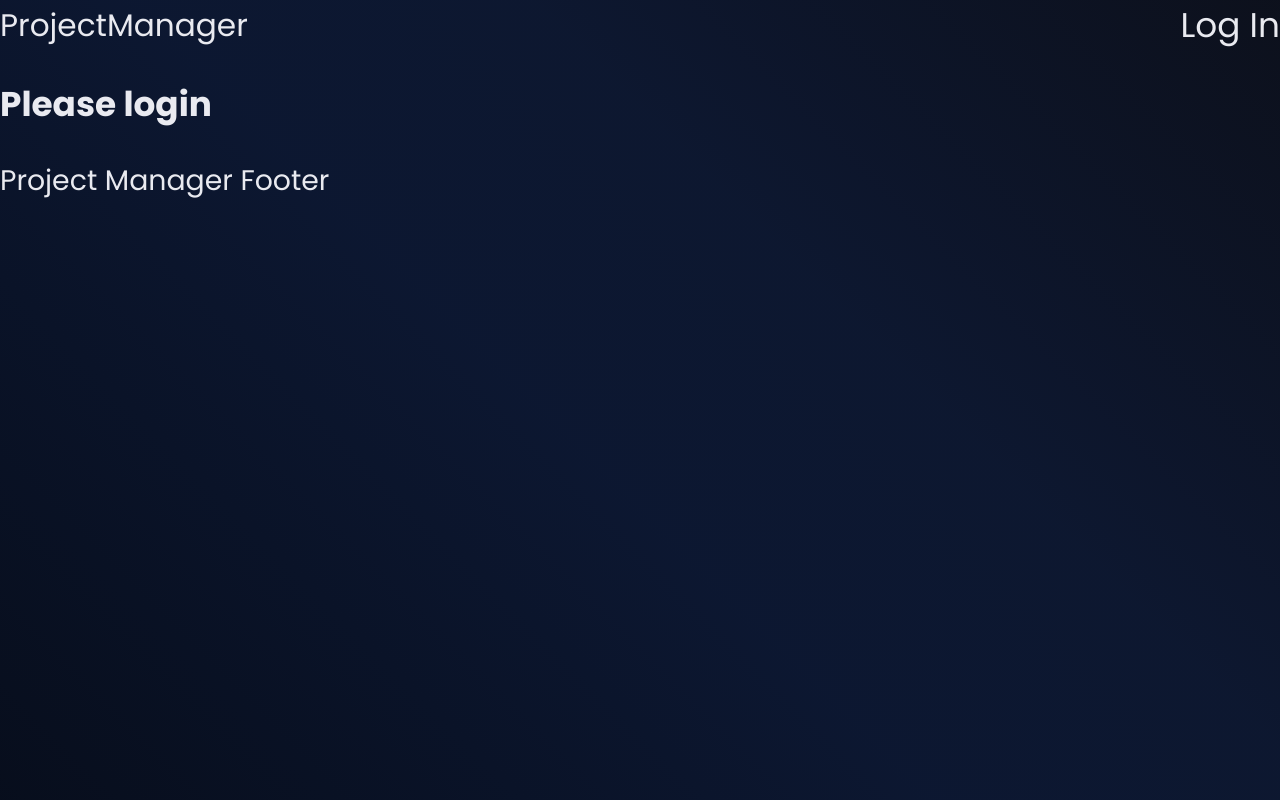
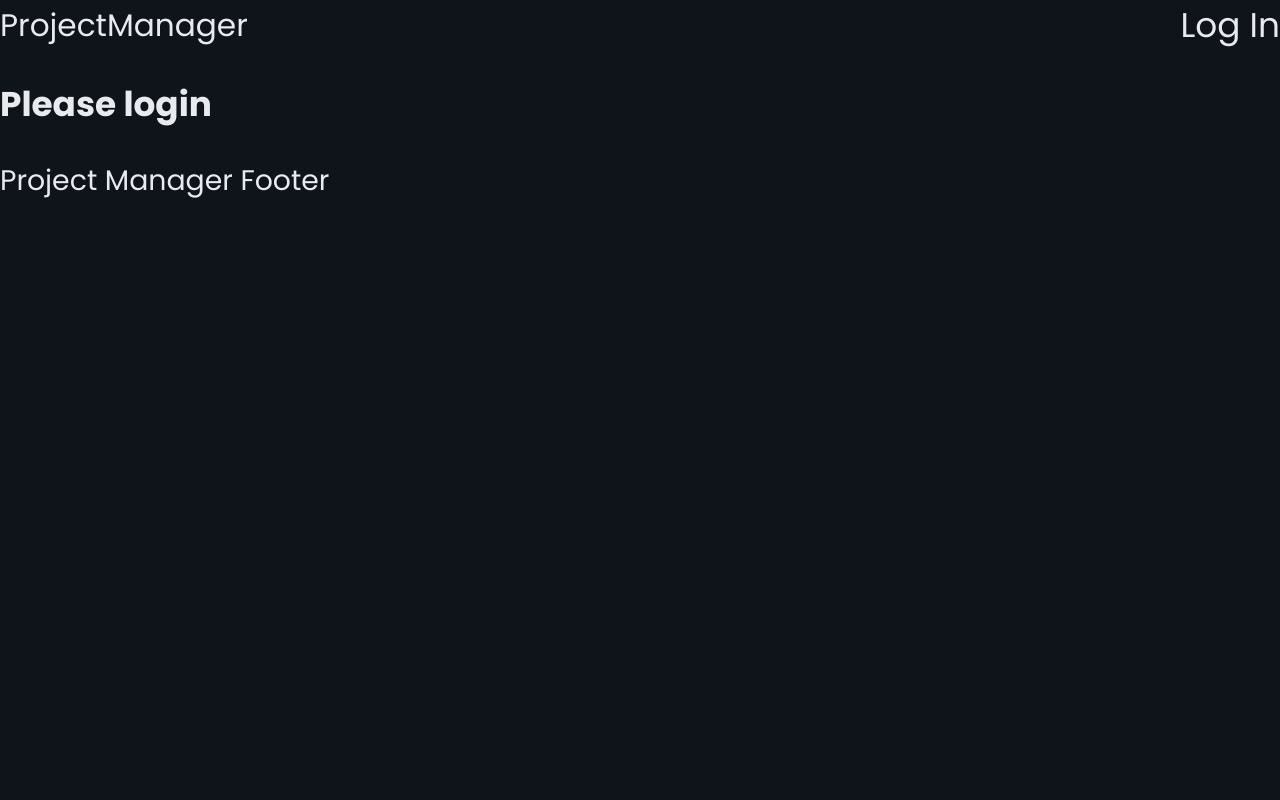
Before and after one commit to venoblin/teamhub-frontend, a React (Create React App) app: page / in a window 1280 px wide. Built offline with nearby package versions, Linux system fonts and the light colour scheme; no server answers.

Commit message:
added styles

```diff
--- a/src/styles/NavBar.css
+++ b/src/styles/NavBar.css
@@ -2,6 +2,7 @@
   display: flex;
   justify-content: space-between;
   align-items: center;
+  background-color: #0f141a;
 }
 .main-nav a {
   margin-left: 0.75rem;
--- a/src/styles/NavBar.scss
+++ b/src/styles/NavBar.scss
@@ -1,7 +1,10 @@
+@import "vars/variables.scss";
+
 .main-nav {
   display: flex;
   justify-content: space-between;
   align-items: center;
+  background-color: $bgColorDarker;
 
   a {
     margin-left: 0.75rem;
--- a/src/styles/index.css
+++ b/src/styles/index.css
@@ -9,7 +9,7 @@ body {
   font-family: "Poppins", sans-serif;
   -webkit-font-smoothing: antialiased;
   -moz-osx-font-smoothing: grayscale;
-  background-image: linear-gradient(45deg, hsl(222, 59%, 7%) 0%, hsl(222, 59%, 8%) 9%, hsl(222, 60%, 9%) 18%, hsl(222, 60%, 10%) 27%, hsl(222, 60%, 11%) 36%, hsl(222, 60%, 12%) 45%, hsl(222, 59%, 12%) 55%, hsl(222, 57%, 12%) 64%, hsl(223, 54%, 11%) 73%, hsl(223, 50%, 10%) 82%, hsl(224, 45%, 9%) 91%, hsl(225, 38%, 8%) 100%);
+  background-color: #0f141a;
   background-repeat: no-repeat;
   background-size: cover;
   color: #e9eaf0;
--- a/src/styles/index.scss
+++ b/src/styles/index.scss
@@ -11,21 +11,7 @@ body {
   font-family: 'Poppins', sans-serif;
   -webkit-font-smoothing: antialiased;
   -moz-osx-font-smoothing: grayscale;
-  background-image: linear-gradient(
-  45deg,
-  hsl(222deg 59% 7%) 0%,
-  hsl(222deg 59% 8%) 9%,
-  hsl(222deg 60% 9%) 18%,
-  hsl(222deg 60% 10%) 27%,
-  hsl(222deg 60% 11%) 36%,
-  hsl(222deg 60% 12%) 45%,
-  hsl(222deg 59% 12%) 55%,
-  hsl(222deg 57% 12%) 64%,
-  hsl(223deg 54% 11%) 73%,
-  hsl(223deg 50% 10%) 82%,
-  hsl(224deg 45% 9%) 91%,
-  hsl(225deg 38% 8%) 100%
-  );
+  background-color: $bgColorDarker;
   background-repeat: no-repeat;
   background-size: cover;
   color: $textColor;
--- a/src/styles/vars/variables.scss
+++ b/src/styles/vars/variables.scss
@@ -2,3 +2,4 @@ $bgColorDark: #141a21;
 $bgColorDarker: #0f141a;
 $primaryColor: #ff394f;
 $textColor: #e9eaf0;
+$mutedColor: #8f8f8f;
```
Also changed, not shown: 2 other files (tests, documents, lock files or other folders).
